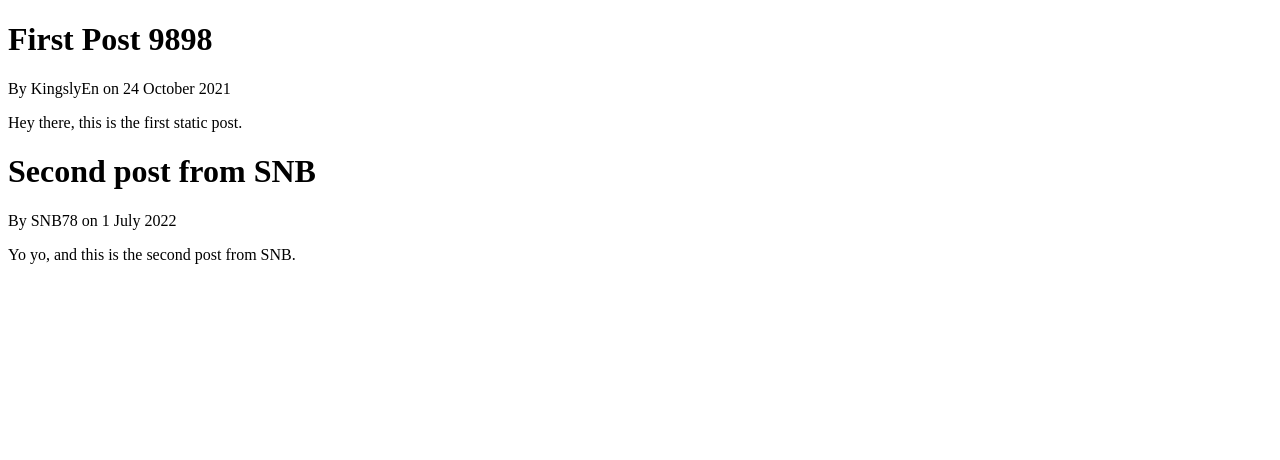
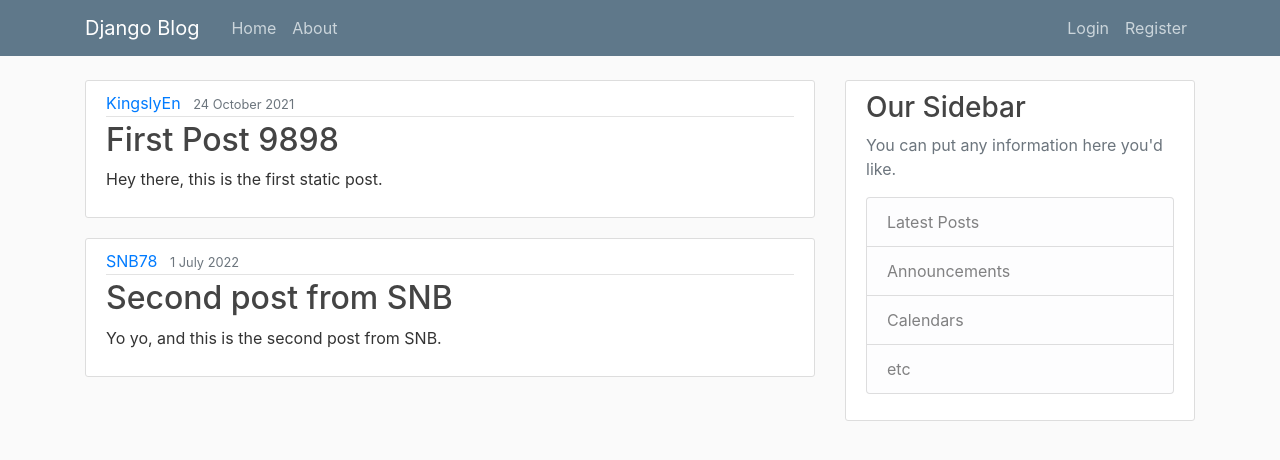
Before and after one commit to KingslyEn/django_blog, a Django app: page / in a window 1280 px wide. Shown: the top 460 px of the page. Run offline with Django 4.2, Linux system fonts and the light colour scheme.

Commit message:
Using bootstrap starter template {I don't know anything in this field}

```diff
--- a/blog/templates/blog/base.html
+++ b/blog/templates/blog/base.html
@@ -1,9 +1,16 @@
+{% load static %}
 <!DOCTYPE html>
 <html lang="en">
 <head>
-    <meta charset="UTF-8">
-    <meta http-equiv="X-UA-Compatible" content="IE=edge">
-    <meta name="viewport" content="width=device-width, initial-scale=1.0">
+    <!-- Required meta tags -->
+    <meta charset="utf-8">
+    <meta name="viewport" content="width=device-width, initial-scale=1, shrink-to-fit=no">
+
+    <!-- Bootstrap CSS -->
+    <link rel="stylesheet" href="https://cdn.jsdelivr.net/npm/bootstrap@4.3.1/dist/css/bootstrap.min.css" integrity="sha384-ggOyR0iXCbMQv3Xipma34MD+dH/1fQ784/j6cY/iJTQUOhcWr7x9JvoRxT2MZw1T" crossorigin="anonymous">
+    <link rel="stylesheet" href="{% static 'blog/main.css' %}">
+
+
     {% if title %}
         <title>Django blog - {{title}}</title>
     {% else %}
@@ -11,6 +18,53 @@
     {% endif %}
 </head>
 <body>
-    {% block content %}{% endblock %}
+    <header class="site-header">
+        <nav class="navbar navbar-expand-md navbar-dark bg-steel fixed-top">
+          <div class="container">
+            <a class="navbar-brand mr-4" href="{% url 'blog-home' %}">Django Blog</a>
+            <button class="navbar-toggler" type="button" data-toggle="collapse" data-target="#navbarToggle" aria-controls="navbarToggle" aria-expanded="false" aria-label="Toggle navigation">
+            <span class="navbar-toggler-icon"></span>
+            </button>
+            <div class="collapse navbar-collapse" id="navbarToggle">
+              <div class="navbar-nav mr-auto">
+                <a class="nav-item nav-link" href="{% url 'blog-home' %}">Home</a>
+                <a class="nav-item nav-link" href="{% url 'blog-about' %}">About</a>
+              </div>
+              <!-- Navbar Right Side -->
+              <div class="navbar-nav">
+                <a class="nav-item nav-link" href="#">Login</a>
+                <a class="nav-item nav-link" href="#">Register</a>
+              </div>
+            </div>
+          </div>
+        </nav>
+      </header>
+      <main role="main" class="container">
+        <div class="row">
+          <div class="col-md-8">
+            {% block content %}{% endblock %}
+          </div>
+          <div class="col-md-4">
+            <div class="content-section">
+              <h3>Our Sidebar</h3>
+              <p class='text-muted'>You can put any information here you'd like.
+                <ul class="list-group">
+                  <li class="list-group-item list-group-item-light">Latest Posts</li>
+                  <li class="list-group-item list-group-item-light">Announcements</li>
+                  <li class="list-group-item list-group-item-light">Calendars</li>
+                  <li class="list-group-item list-group-item-light">etc</li>
+                </ul>
+              </p>
+            </div>
+          </div>
+        </div>
+      </main>
+
+
+    <!-- Optional JavaScript -->
+    <!-- jQuery first, then Popper.js, then Bootstrap JS -->
+    <script src="https://code.jquery.com/jquery-3.3.1.slim.min.js" integrity="sha384-q8i/X+965DzO0rT7abK41JStQIAqVgRVzpbzo5smXKp4YfRvH+8abtTE1Pi6jizo" crossorigin="anonymous"></script>
+    <script src="https://cdn.jsdelivr.net/npm/popper.js@1.14.7/dist/umd/popper.min.js" integrity="sha384-UO2eT0CpHqdSJQ6hJty5KVphtPhzWj9WO1clHTMGa3JDZwrnQq4sF86dIHNDz0W1" crossorigin="anonymous"></script>
+    <script src="https://cdn.jsdelivr.net/npm/bootstrap@4.3.1/dist/js/bootstrap.min.js" integrity="sha384-JjSmVgyd0p3pXB1rRibZUAYoIIy6OrQ6VrjIEaFf/nJGzIxFDsf4x0xIM+B07jRM" crossorigin="anonymous"></script>
 </body>
 </html>
--- a/blog/templates/blog/home.html
+++ b/blog/templates/blog/home.html
@@ -1,8 +1,15 @@
 {% extends "blog/base.html" %}
 {% block content %}
     {% for post in posts %}
-        <h1>{{ post.title }}</h1>
-        <p>By {{ post.author }} on {{ post.date_posted }}</p>
-        <p>{{ post.content }}</p>
+    <article class="media content-section">
+        <div class="media-body">
+          <div class="article-metadata">
+            <a class="mr-2" href="#">{{ post.author }}</a>
+            <small class="text-muted">{{ post.date_posted }}</small>
+          </div>
+          <h2><a class="article-title" href="#">{{ post.title }}</a></h2>
+          <p class="article-content">{{ post.content }}</p>
+        </div>
+      </article>
     {% endfor %}
 {% endblock content %}
```
